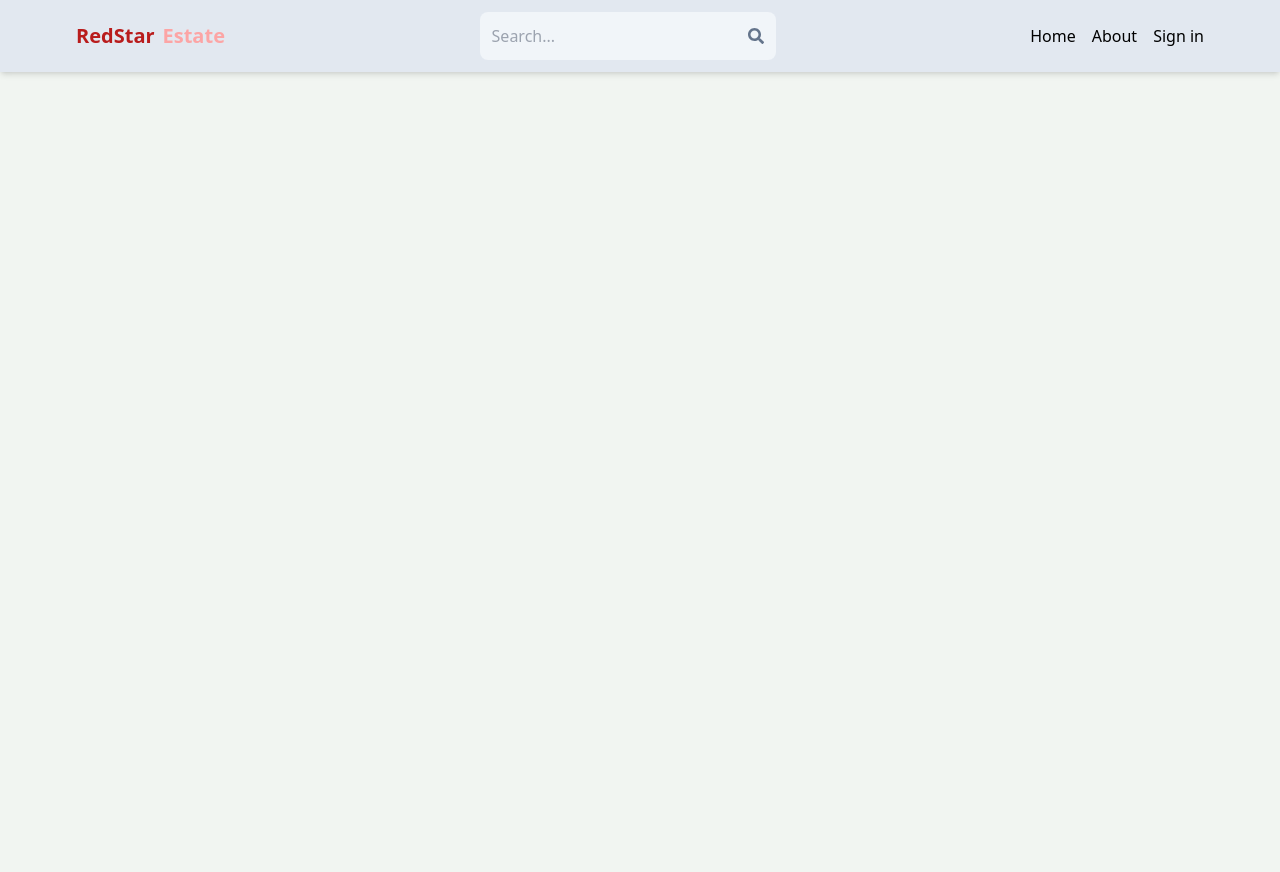
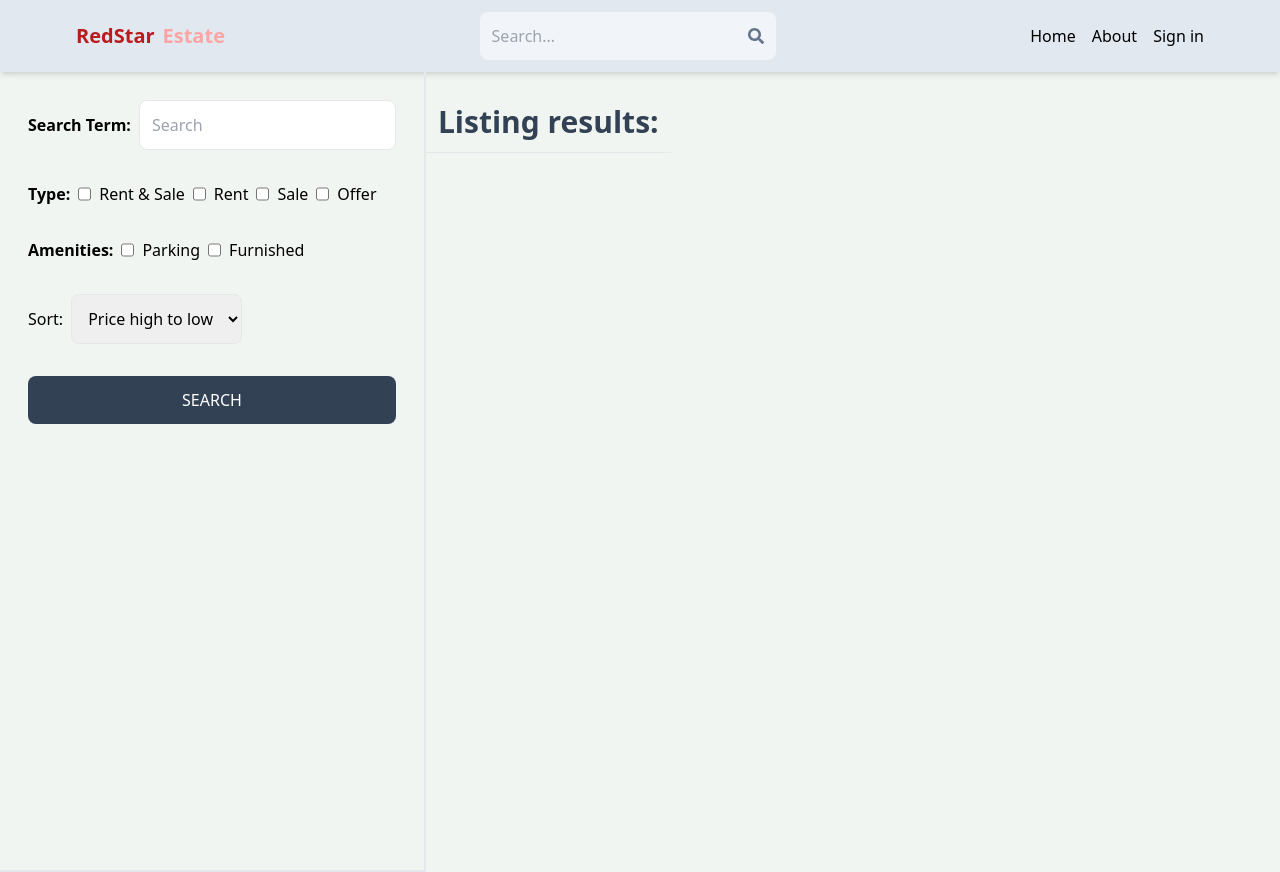
Before and after one commit to erbdev-1/Mern-Estate, a React (Vite) app in the folder client/: page /search in a window 1280 px wide. Before the commit the page ends 800 px from the top, so only its background shows below. Built offline with nearby package versions, Linux system fonts and the light colour scheme; no server answers.

Commit message:
Create search page UI

```diff
--- a/client/src/App.jsx
+++ b/client/src/App.jsx
@@ -9,6 +9,7 @@
 import CreateListing from "./pages/CreateListing";
 import UpdateListing from "./pages/UpdateListing";
 import Listing from "./pages/Listing";
+import Search from "./pages/Search";
 
 function App() {
   return (
@@ -20,6 +21,7 @@
         <Route path="/sign-up" element={<SignUp />} />
         <Route path="/about" element={<About />} />
         <Route path="/listing/:listingId" element={<Listing />} />
+        <Route path="/search" element={<Search />} />
         <Route element={<PrivateRoute />}>
           <Route path="/profile" element={<Profile />} />
           <Route path="/create-listing" element={<CreateListing />} />
--- /dev/null
+++ b/client/src/pages/Search.jsx
@@ -0,0 +1,70 @@
+function Search() {
+  return (
+    <div className="flex flex-col md:flex-row">
+      <div className="p-7 border-b-2 md:border-r-2 md:min-h-screen">
+        <form className="flex flex-col gap-8">
+          <div className="flex items-center gap-2">
+            <label className="whitespace-nowrap font-semibold">
+              Search Term:
+            </label>
+            <input
+              type="text"
+              id="searchTerm"
+              placeholder="Search"
+              className="border rounded-lg p-3 w-full"
+            />
+          </div>
+          <div className="flex gap-2 flex-wrap items-center">
+            <label className="font-semibold">Type:</label>
+            <div className="flex gap-2">
+              <input type="checkbox" id="all" className="" />
+              <span>Rent & Sale</span>
+            </div>
+            <div className="flex gap-2">
+              <input type="checkbox" id="rent" className="" />
+              <span>Rent</span>
+            </div>
+            <div className="flex gap-2">
+              <input type="checkbox" id="sale" className="" />
+              <span>Sale</span>
+            </div>
+            <div className="flex gap-2">
+              <input type="checkbox" id="offer" className="" />
+              <span>Offer</span>
+            </div>
+          </div>
+          <div className="flex gap-2 flex-wrap items-center">
+            <label className="font-semibold">Amenities:</label>
+            <div className="flex gap-2">
+              <input type="checkbox" id="parking" className="" />
+              <span>Parking</span>
+            </div>
+            <div className="flex gap-2">
+              <input type="checkbox" id="furnished" className="" />
+              <span>Furnished</span>
+            </div>
+          </div>
+          <div className="flex items-center gap-2">
+            <label>Sort:</label>
+            <select id="sort_order" className="border rounded-lg p-3">
+              <option>Price high to low</option>
+              <option>Price low to high</option>
+              <option>Latest</option>
+              <option>Oldest</option>
+            </select>
+          </div>
+          <button className="bg-slate-700 text-white p-3 rounded-lg uppercase hover:opacity-95">
+            Search
+          </button>
+        </form>
+      </div>
+      <div>
+        <h1 className="text-3xl font-semibold border-b p-3 text-slate-700 mt-5">
+          Listing results:
+        </h1>
+      </div>
+    </div>
+  );
+}
+
+export default Search;
```
